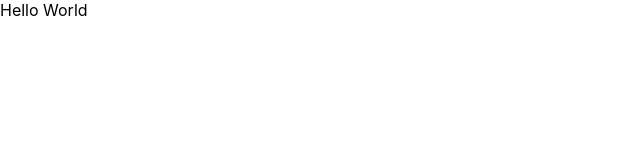
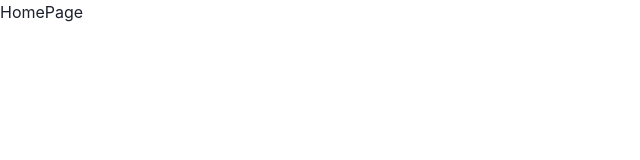
Before and after one commit to joealsaaidah/MERN-CHAT-APP, a React (Create React App) app in the folder frontend/: page / in a window 1280 px wide. Shown: the top 160 px of the page, without its empty margins (0-640 px from the left). Built offline with nearby package versions, Linux system fonts and the light colour scheme.

Commit message:
chakra ui + react router

```diff
--- a/frontend/src/App.js
+++ b/frontend/src/App.js
@@ -1,7 +1,17 @@
 import "./App.css";
+import { Routes, Route } from "react-router-dom";
+import HomePage from "./HomePage";
+import ChatPage from "./ChatPage";
 
 function App() {
-  return <div>Hello World</div>;
+  return (
+    <div>
+      <Routes>
+        <Route path='/' element={<HomePage />} />
+        <Route path='/chats' element={<ChatPage />} />
+      </Routes>
+    </div>
+  );
 }
 
 export default App;
--- /dev/null
+++ b/frontend/src/ChatPage.js
@@ -0,0 +1,23 @@
+import React, { useEffect, useState } from "react";
+import axios from "axios";
+
+const ChatPage = () => {
+  const [chats, setChats] = useState([]);
+  useEffect(() => {
+    const fetchChats = async () => {
+      const { data } = await axios.get("/api/chat");
+      setChats(data);
+    };
+    fetchChats();
+  }, []);
+
+  return (
+    <div>
+      {chats.map((chat) => (
+        <div key={chat._id}>{chat.chatName}</div>
+      ))}
+    </div>
+  );
+};
+
+export default ChatPage;
--- /dev/null
+++ b/frontend/src/HomePage.js
@@ -0,0 +1,7 @@
+import React from "react";
+
+const HomePage = () => {
+  return <div>HomePage</div>;
+};
+
+export default HomePage;
--- a/frontend/src/index.js
+++ b/frontend/src/index.js
@@ -2,10 +2,16 @@ import React from "react";
 import ReactDOM from "react-dom";
 import "./index.css";
 import App from "./App";
+import { ChakraProvider } from "@chakra-ui/react";
+import { BrowserRouter, Routes, Route } from "react-router-dom";
 
 ReactDOM.render(
   <React.StrictMode>
-    <App />
+    <BrowserRouter>
+      <ChakraProvider>
+        <App />
+      </ChakraProvider>
+    </BrowserRouter>
   </React.StrictMode>,
   document.getElementById("root")
 );
--- a/package.json
+++ b/package.json
@@ -11,6 +11,7 @@
   "author": "Yousef Alsaaidah",
   "license": "ISC",
   "dependencies": {
+    "cors": "^2.8.5",
     "dotenv": "^16.0.0",
     "express": "^4.17.2"
   },
```
Also changed, not shown: frontend/package.json (+7 -0 lines), 2 other files (tests, documents, lock files or other folders).
